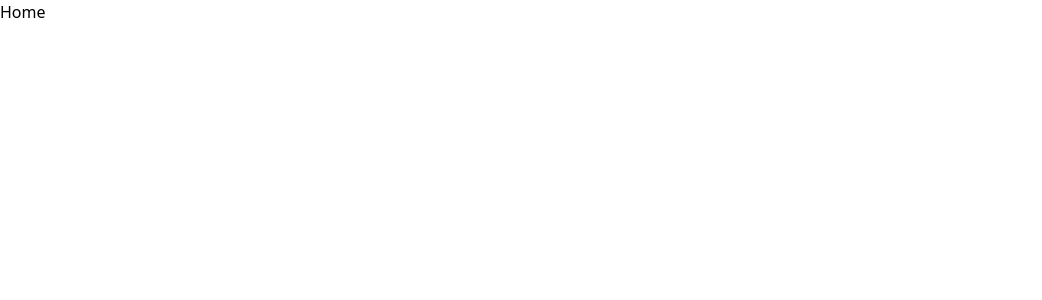
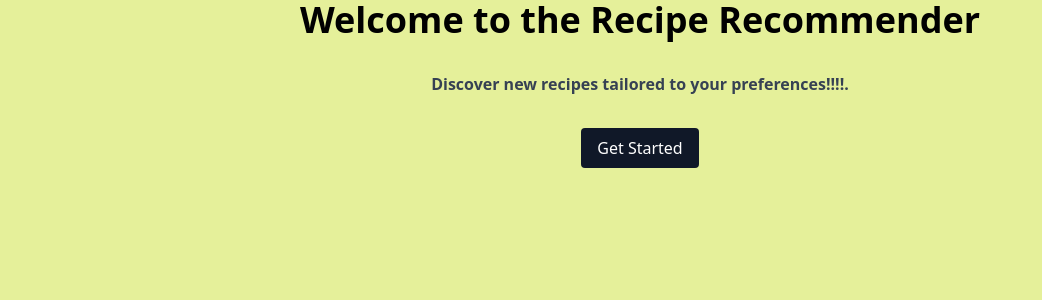
Before and after one commit to zehracodes29/aireciperecommenderfrontend, a Next.js app: page / in a window 1280 px wide. Shown: the top 300 px of the page, without its empty margins (0-1042 px from the left). Built offline with nearby package versions, Linux system fonts and the light colour scheme.

Commit message:
ui enhanced

```diff
--- a/src/app/page.jsx
+++ b/src/app/page.jsx
@@ -1,8 +1,23 @@
+"use client";
+
 import React from 'react'
 
 const Home = () => {
+
+
   return (
-    <div>Home</div>
+
+
+    <div className="home" style={{ backgroundColor: '#e5f09aff', height: '100vh' }}>
+
+
+      <h1 className="home-title text-center text-black  text-4xl font-bold">Welcome to the Recipe Recommender</h1>
+      <p className="home-description container  padding-12 mx-auto text-center text-gray-700 mt-8 font-bold">Discover new recipes tailored to your preferences!!!!.</p>
+      <div className="text-center mt-8">
+
+        <button onClick={() => window.location.href='/FileUpload'} className="home-button  bg-gray-900 text-white py-2 px-4 rounded">Get Started</button>
+      </div>
+      </div>
   )
 }
 
```
